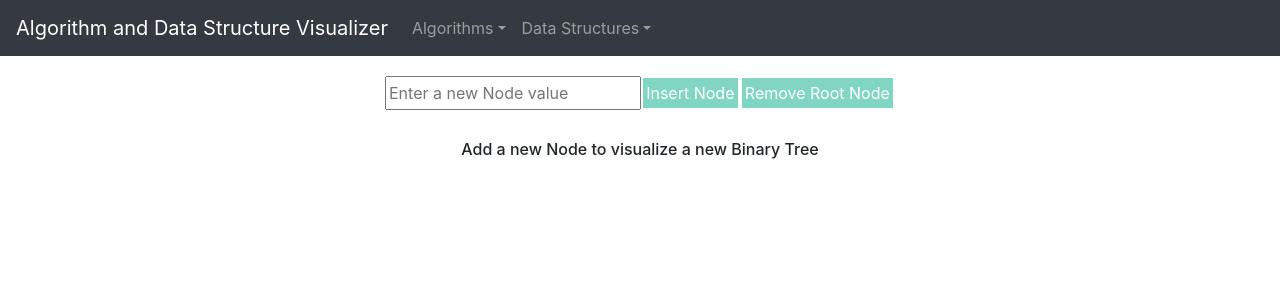
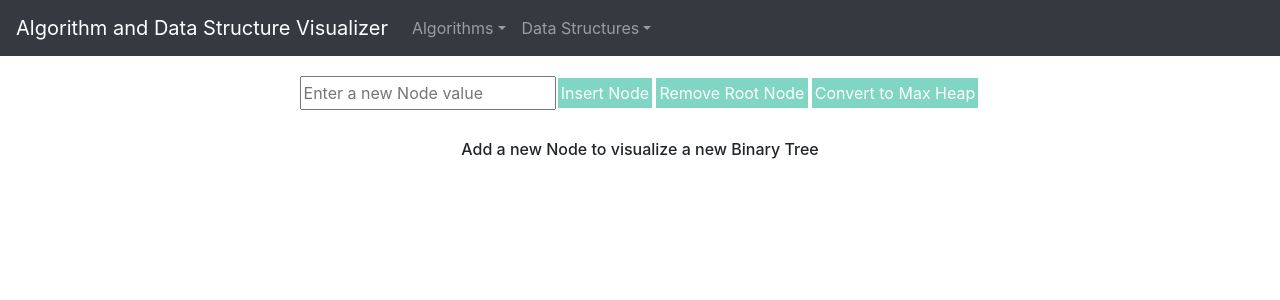
Before and after one commit to matt-hendrick/Algorithm-Data-Structure-Visualizer, a React (Create React App) app: page /heap in a window 1280 px wide. Shown: the top 300 px of the page. Built offline with nearby package versions, Linux system fonts and the light colour scheme.

Commit message:
Add: Min/MaxHeap toggle in Heap Visualizer

```diff
--- a/src/containers/HeapVisualizer/HeapVisualizer.js
+++ b/src/containers/HeapVisualizer/HeapVisualizer.js
@@ -12,18 +12,25 @@ function HeapVisualizer() {
   const [newNodeValue, setNewNodeValue] = useState('');
   const [heap, setHeap] = useState(null);
   const [arr, setArr] = useState(null);
+  const [isMinHeap, setIsMinHeap] = useState(true);
 
   const insertNode = () => {
     const intNodeVal = parseInt(newNodeValue);
     if (Number.isInteger(intNodeVal)) {
       if (!heap) {
-        let tempHeap = new Heap();
+        let tempHeap = new Heap(
+          [],
+          isMinHeap ? (a, b) => a - b : (a, b) => b - a
+        );
         tempHeap.insert(intNodeVal);
         setHeap(tempHeap);
         setArr(tempHeap.toLevelOrderArray());
         setNewNodeValue('');
       } else {
-        let tempHeap = new Heap(heap.arr);
+        let tempHeap = new Heap(
+          heap.arr,
+          isMinHeap ? (a, b) => a - b : (a, b) => b - a
+        );
         tempHeap.insert(intNodeVal);
         setHeap(tempHeap);
         setArr(tempHeap.toLevelOrderArray());
@@ -33,17 +40,36 @@ function HeapVisualizer() {
   };
 
   const removeNode = () => {
-    let tempHeap = new Heap(heap.arr);
+    let tempHeap = new Heap(
+      heap.arr,
+      isMinHeap ? (a, b) => a - b : (a, b) => b - a
+    );
     tempHeap.remove();
     setHeap(tempHeap);
     setArr(tempHeap.toLevelOrderArray());
     setNewNodeValue('');
   };
 
+  const changeHeapType = () => {
+    if (isMinHeap) {
+      setIsMinHeap(false);
+      let tempHeap = new Heap(heap.arr, (a, b) => b - a);
+      setHeap(tempHeap);
+      setArr(tempHeap.toLevelOrderArray());
+    } else {
+      setIsMinHeap(true);
+      let tempHeap = new Heap(heap.arr, (a, b) => a - b);
+      setHeap(tempHeap);
+      setArr(tempHeap.toLevelOrderArray());
+    }
+  };
+
   const updateNewNodeValue = (event) => {
     const updatedNodeValue = event.target.value;
     setNewNodeValue(updatedNodeValue);
   };
+
+  console.log(isMinHeap, arr);
 
   return (
     <div>
@@ -58,6 +84,9 @@ function HeapVisualizer() {
         </MyButton>
         <MyButton onClick={removeNode} disabled={!heap}>
           Remove Root Node
+        </MyButton>
+        <MyButton onClick={changeHeapType} disabled={!heap}>
+          {isMinHeap ? 'Convert to Max Heap' : 'Convert to Min Heap'}
         </MyButton>
       </div>
       <div className={classes.Tree}>
--- a/src/dataStructures/Heap/Heap.js
+++ b/src/dataStructures/Heap/Heap.js
@@ -6,6 +6,8 @@ export default class Heap {
     this.compareFunction = (index1, index2) => {
       return compareFunction(this.arr[index1], this.arr[index2]);
     };
+    this.bubbleDown();
+    this.bubbleUp();
   }
 
   get size() {
```
